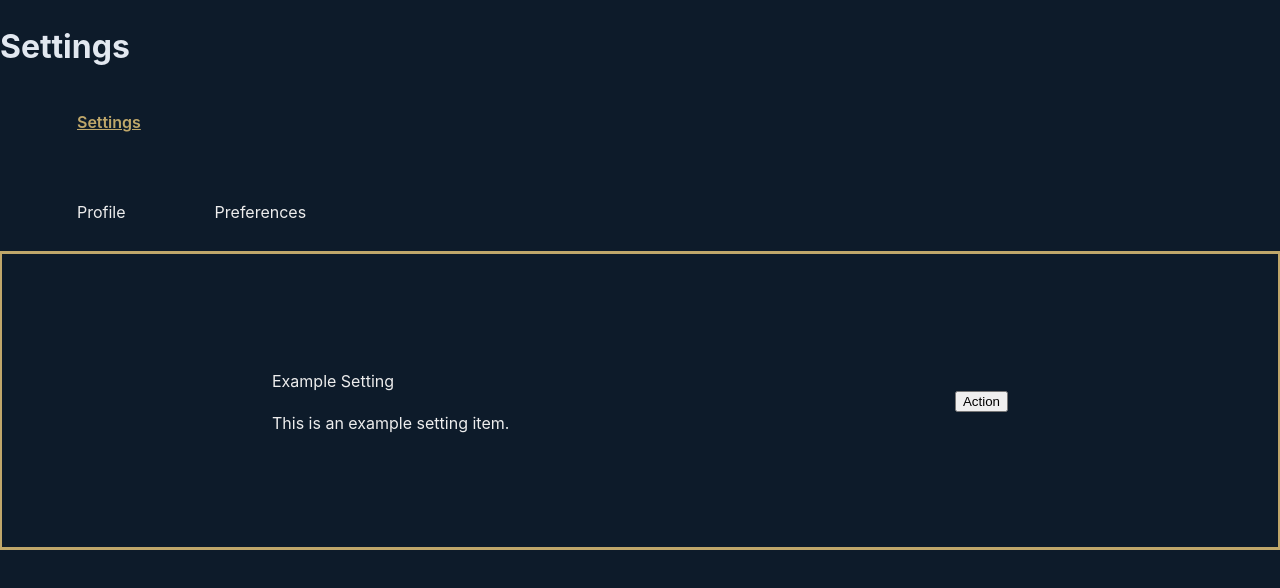
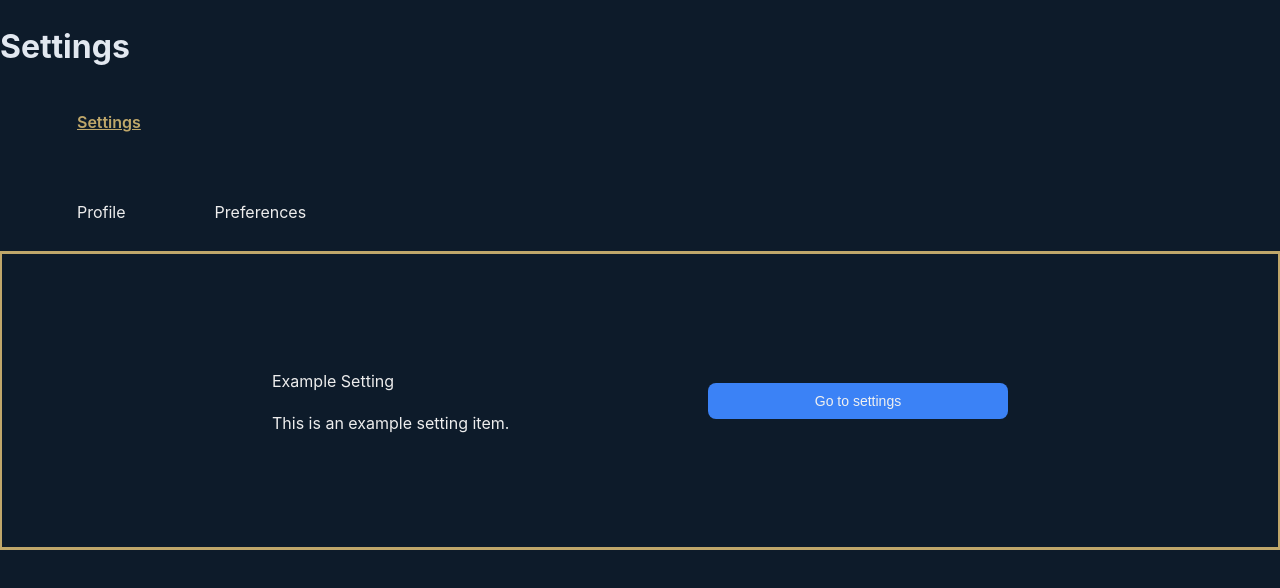
Before and after one commit to LuisDev912/EduMath-Track, a React (Vite) app in the folder frontend/: page /settings in a window 1280 px wide. Shown: the top 588 px of the page. Built offline with nearby package versions, Linux system fonts and the light colour scheme.

Commit message:
refactor(SettingsItem): use the Button component instead of the element

```diff
--- a/frontend/src/features/settings/components/Settings.module.css
+++ b/frontend/src/features/settings/components/Settings.module.css
@@ -11,12 +11,12 @@
 }
 
 .breadcrumbNav{
-    margin-bottom: 1rem;
+    margin-bottom: var(--space-md);
 }
 
 .breadcrumbNav > ol{
     display: flex;
-    gap: 0.5rem;
+    gap: var(--space-xs);
     list-style: none;
     align-items: center;
 }
--- a/frontend/src/features/settings/components/SettingsItem/SettingsItem.tsx
+++ b/frontend/src/features/settings/components/SettingsItem/SettingsItem.tsx
@@ -1,4 +1,5 @@
 import type { SettingItemProps } from './SettingsItem.types';
+import { Button } from '@components/ui/Button/Button';
 import Styles from '../Settings.module.css';
 
 function SettingsItem({ title, description, actionType, action }: SettingItemProps) {
@@ -11,7 +12,7 @@ function SettingsItem({ title, description, actionType, action }: SettingItemPro
 
             <div className={Styles.itemAction}>
                 {actionType === 'button' && (
-                    <button onClick={action}>Action</button>
+                    <Button onClick={action}>Go to settings</Button>
                 )}
                 {actionType === 'link' && (
                     <a href="#" onClick={action}>Go to settings</a>
```
